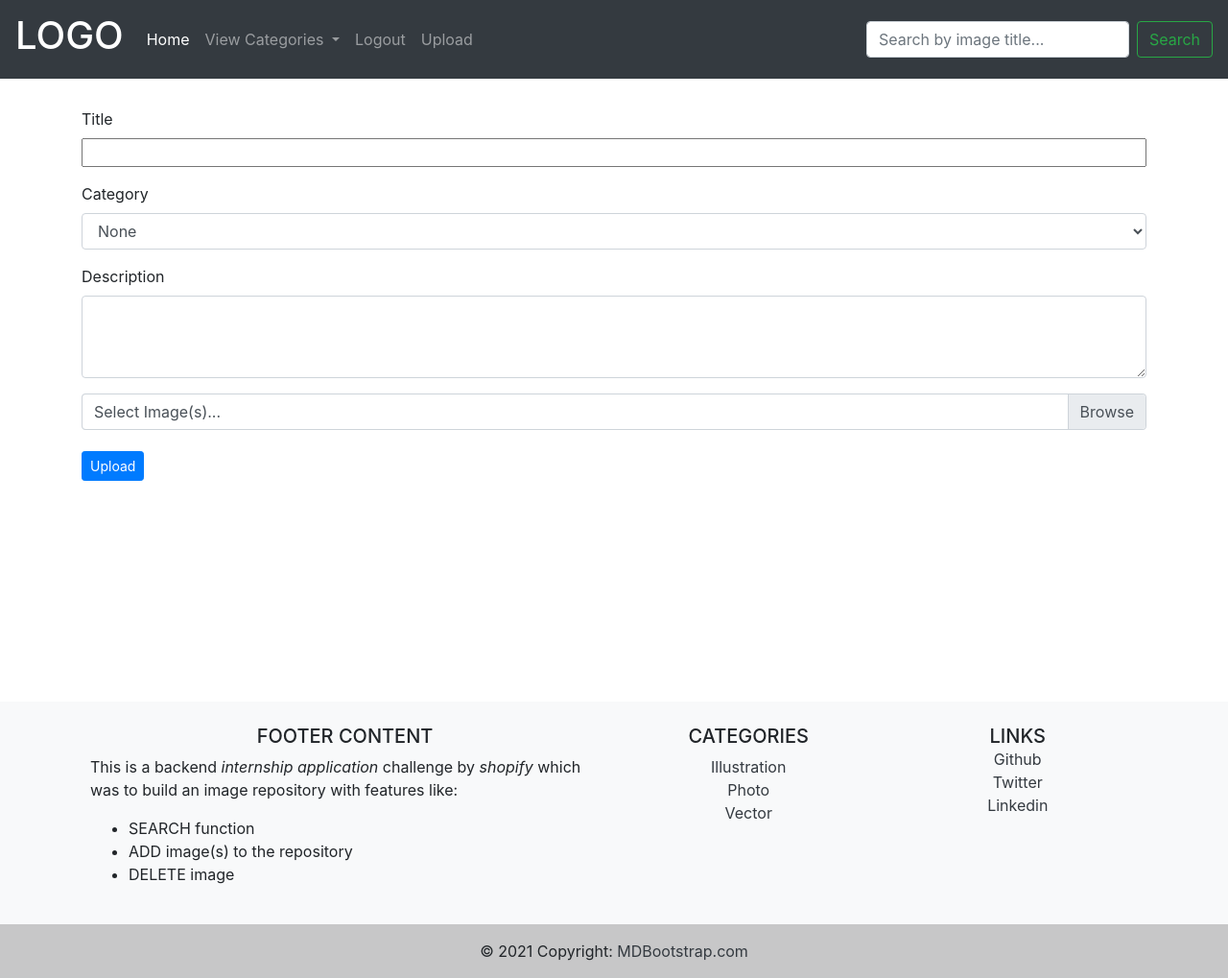
After one commit to izudada/shopifiy_image_repo_challenge, a Flask app: page /user/image_upload in a window 1280 px wide. The commit adds this page. Shown: the whole page at 96% size. Run offline with Flask 2, Linux system fonts and the light colour scheme; the visitor is signed in with stand-in values (Sample User, id 1); some libraries are stand-ins or nearby versions.

Commit message:
Fixing view category bugs and created image uplaod route and view page

```diff
--- a/app.py
+++ b/app.py
@@ -150,8 +150,15 @@ def logout():
         return redirect(url_for('index'))
 
 
+@app.route('/user/image_upload')
+@is_logged_in
+def upload():
+    user_id = session['id']
+    return render_template('add_new_image.html', user_id=user_id)
+
+
 #   Image upload route
-@app.route('/user/<int:user_id>/upload_image', methods=['GET','POST'])
+@app.route('/user/<int:user_id>/upload_image', methods=['POST'])
 @is_logged_in
 def imageUpload(user_id):
     if request.method == 'POST':    #   When request to this route is a POST request
@@ -159,7 +166,7 @@ def imageUpload(user_id):
         #   Getting form variables
         user_id = session['id']
         title = request.form['title']
-        category = request.form['category']
+        category = request.form['category'].lower()
         description = request.form['description']
 
         #   Check if image(s) in form
@@ -269,14 +276,18 @@ def search():
             flash("Opps! There is no image with such title", "danger")
             return render_template('search.html')
 
+    return render_template('search.html')
 
-#   Route for viewing image by category
-@app.route('/view_category/ilustration', methods=['GET', 'POST'])
-def ilustration():
+
+
+#   Route for viewing image by category = photo
+@app.route('/view_category/photos')
+def photo():
+    category = "photo"
     cur = mysql.connection.cursor()
 
     #   Query Database
-    result = cur.execute("SELECT * FROM images WHERE category = %s ORDER BY id DESC", ["ilustration"])
+    result = cur.execute("SELECT filename FROM images WHERE category = %s ORDER BY id DESC", [category])
     search = cur.fetchall()
 
     cur.close()
@@ -285,7 +296,7 @@ def ilustration():
         return render_template('search.html', search=search)
     else:
         flash("No image under this category yet", "danger")
-        return render_template('search.html')
+        return render_template('view_category.html')
 
 
 if __name__ == '__main__':
--- /dev/null
+++ b/templates/add_new_image.html
@@ -0,0 +1,35 @@
+{% extends "layout.html" %}
+
+{% block body %}
+    <div class="row">
+        <div class="col">
+            <form action="/user/{{user_id}}/upload_image" method="post" enctype="multipart/form-data">
+                <div class="form-group">
+                    <label for="title">Title</label>
+                    <input type="text" class="form-control-file" name="title" id="title">
+                </div>
+                <div class="form-group">
+                    <label for="category">Category</label>
+                    <select class="form-control" name="category" id="category">
+                      <option>None</option>
+                      <option>Illustration</option>
+                      <option>Photo</option>
+                      <option>Vector</option>
+                    </select>
+                </div>
+                <div class="form-group">
+                    <label for="description">Description</label>
+                    <textarea class="form-control" name="description" id="description" rows="3"></textarea>
+                </div>
+                <div class="form-group">
+                    <div class="custom-file">
+                        <input type="file" class="custom-file-label" name="images" id="images" multiple="true" autocomplete="off" required>
+                        <label class="custom-file-label" for="images"> Select Image(s)...</label>
+                    </div>
+                </div>
+                <button class="btn btn-primary btn-sm"> Upload </button>
+            </form>
+              </form>
+        </div>
+    </div>
+{% endblock %}
--- a/templates/layout.html
+++ b/templates/layout.html
@@ -28,11 +28,11 @@
                     View Categories
                     </a>
                     <div class="dropdown-menu" aria-labelledby="navbarDropdown">
-                        <a class="dropdown-item" href="{{url_for('ilustration')}}">Illustration</a>
+                        <a class="dropdown-item" href="">Illustration</a>
                         <div class="dropdown-divider"></div>
-                        <a class="dropdown-item" href="#">Photo</a>
+                        <a class="dropdown-item" href="{{url_for('photo')}}">Photo</a>
                         <div class="dropdown-divider"></div>
-                        <a class="dropdown-item" href="#">Vector</a>
+                        <a class="dropdown-item" href="">Vector</a>
                     </div>
                 </li>
                 {% if 'logged_in' in session %}
@@ -47,7 +47,12 @@
                         <a class="nav-link" href="{{url_for('signup')}}">Sign Up</a>
                     </li>
                 {% endif %}
+
+                <li class="nav-item">
+                    <a class="nav-link" href="{{url_for('upload')}}">Upload</a>
+                </li>
             </ul>
+
             <form class="form-inline my-2 my-lg-0" action="{{url_for('search')}}" method="post">
                 <input class="form-control mr-sm-2" type="search" name="search" placeholder="Search by image title... " aria-label="Search">
                 <button class="btn btn-outline-success my-2 my-sm-0" type="submit">Search</button>
--- a/templates/search.html
+++ b/templates/search.html
@@ -4,7 +4,7 @@
     <div class="row hold">
         {% for items in search %}
             <div class="col-sm-3 image-display">
-                <img src="static/images/uploads/{{items.filename}}" alt="">
+                <img src="../static/images/uploads/{{items.filename}}" alt="">
                 {% if 'logged_in' in session %}
                     <div class="form-group del">
                         <form action="{{url_for('deleteImage', user_id=items.user_id, image_id=items.id )}}" method="post">
```
Also changed, not shown: templates/index.html (+0 -57 lines), static/images/uploads/4r31aLp_400x400.jpg (added), static/images/uploads/carbon.png (added).
